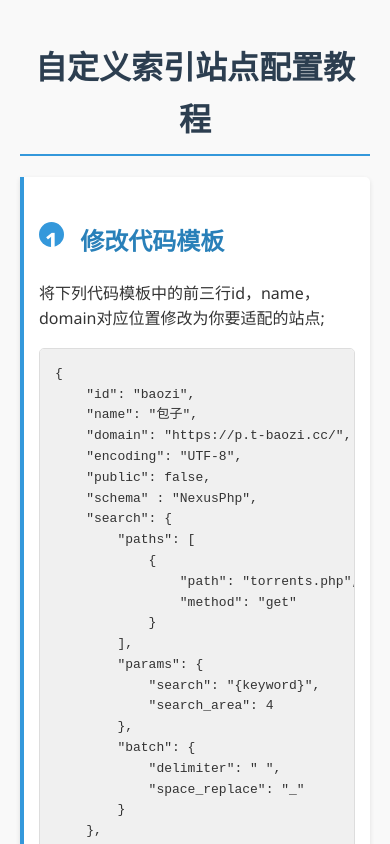
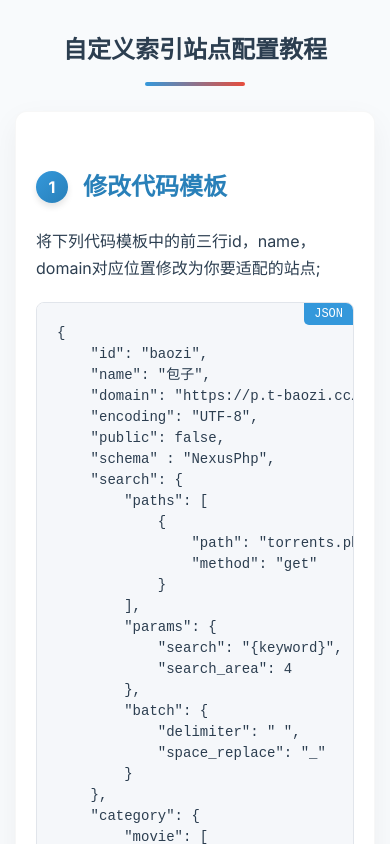
Before and after one commit to bfjy2024/mp-zpt, a plain HTML site: page index.html in a window 390 px wide. Shown: the top 844 px of the page. Drawn offline with Linux system fonts and the light colour scheme.

Commit message:
Update index.html

```diff
--- a/index.html
+++ b/index.html
@@ -5,65 +5,162 @@
     <meta name="viewport" content="width=device-width, initial-scale=1.0">
     <title>自定义索引站点配置教程</title>
     <style>
+        :root {
+            --primary-color: #3498db;
+            --secondary-color: #2980b9;
+            --accent-color: #e74c3c;
+            --light-bg: #f8fafc;
+            --dark-text: #2c3e50;
+            --light-text: #7f8c8d;
+        }
+
         body {
-            font-family: 'Segoe UI', Tahoma, Geneva, Verdana, sans-serif;
-            line-height: 1.6;
-            color: #333;
+            font-family: 'Inter', -apple-system, BlinkMacSystemFont, 'Segoe UI', Roboto, Oxygen, Ubuntu, Cantarell, sans-serif;
+            line-height: 1.7;
+            color: var(--dark-text);
             max-width: 900px;
             margin: 0 auto;
-            padding: 20px;
-            background-color: #f9f9f9;
+            padding: 0 20px 40px;
+            background-color: var(--light-bg);
         }
+
         h1 {
-            color: #2c3e50;
+            color: var(--dark-text);
             text-align: center;
-            border-bottom: 2px solid #3498db;
-            padding-bottom: 10px;
+            margin: 40px 0 30px;
+            font-weight: 700;
+            position: relative;
+            padding-bottom: 15px;
         }
+
+        h1:after {
+            content: "";
+            position: absolute;
+            bottom: 0;
+            left: 50%;
+            transform: translateX(-50%);
+            width: 100px;
+            height: 4px;
+            background: linear-gradient(90deg, var(--primary-color), var(--accent-color));
+            border-radius: 2px;
+        }
+
         h2 {
-            color: #2980b9;
-            margin-top: 30px;
+            color: var(--secondary-color);
+            margin-top: 35px;
+            font-weight: 600;
+            display: flex;
+            align-items: center;
         }
+
         .step {
             background-color: white;
-            border-left: 4px solid #3498db;
-            padding: 15px;
-            margin: 20px 0;
-            border-radius: 0 5px 5px 0;
-            box-shadow: 0 2px 5px rgba(0,0,0,0.1);
+            border-radius: 12px;
+            padding: 25px;
+            margin: 25px 0;
+            box-shadow: 0 10px 30px rgba(0,0,0,0.05);
+            border: 1px solid rgba(0,0,0,0.03);
+            transition: transform 0.2s, box-shadow 0.2s;
         }
+
+        .step:hover {
+            transform: translateY(-2px);
+            box-shadow: 0 15px 35px rgba(0,0,0,0.1);
+        }
+
         .step-number {
-            display: inline-block;
-            background-color: #3498db;
+            display: inline-flex;
+            align-items: center;
+            justify-content: center;
+            background: linear-gradient(135deg, var(--primary-color), var(--secondary-color));
             color: white;
-            width: 25px;
-            height: 25px;
+            width: 32px;
+            height: 32px;
             text-align: center;
             border-radius: 50%;
-            margin-right: 10px;
+            margin-right: 15px;
             font-weight: bold;
+            font-size: 16px;
+            box-shadow: 0 4px 6px rgba(0,0,0,0.1);
         }
+
         pre {
-            background-color: #f0f0f0;
-            padding: 15px;
-            border-radius: 5px;
+            background-color: #f5f7fa;
+            padding: 20px;
+            border-radius: 8px;
             overflow-x: auto;
-            border: 1px solid #ddd;
+            border: 1px solid #e1e5eb;
+            font-size: 14px;
+            line-height: 1.5;
+            margin: 20px 0;
+            position: relative;
         }
+
+        pre:before {
+            content: "JSON";
+            position: absolute;
+            top: 0;
+            right: 0;
+            background: var(--primary-color);
+            color: white;
+            padding: 2px 10px;
+            font-size: 12px;
+            border-radius: 0 0 0 5px;
+        }
+
         code {
-            font-family: Consolas, Monaco, 'Andale Mono', monospace;
-            background-color: #f0f0f0;
-            padding: 2px 5px;
-            border-radius: 3px;
+            font-family: 'Fira Code', 'Consolas', Monaco, 'Andale Mono', monospace;
+            background-color: rgba(52, 152, 219, 0.1);
+            padding: 3px 6px;
+            border-radius: 4px;
+            color: var(--accent-color);
+            font-size: 0.9em;
         }
-        .note {
-            background-color: #fffde7;
-            border-left: 4px solid #ffd600;
-            padding: 15px;
-            margin: 20px 0;
-            border-radius: 0 5px 5px 0;
+
+        a {
+            color: var(--primary-color);
+            text-decoration: none;
+            font-weight: 500;
+            transition: color 0.2s;
+        }
+
+        a:hover {
+            color: var(--accent-color);
+            text-decoration: underline;
+        }
+
+        .tool-link {
+            display: inline-flex;
+            align-items: center;
+            background: linear-gradient(135deg, rgba(52, 152, 219, 0.1), rgba(41, 128, 185, 0.1));
+            padding: 8px 15px;
+            border-radius: 50px;
+            margin: 10px 0;
+            font-weight: 500;
+        }
+
+        .tool-link:before {
+            content: "🔗";
+            margin-right: 8px;
+        }
+
+        @media (max-width: 768px) {
+            body {
+                padding: 0 15px 30px;
+            }
+
+            .step {
+                padding: 20px;
+            }
+
+            h1 {
+                font-size: 24px;
+                margin: 30px 0 20px;
+            }
         }
     </style>
+    <link href="https://fonts.googleapis.com/css2?family=Inter:wght@400;500;600;700&display=swap" rel="stylesheet">
+    <link href="https://fonts.googleapis.com/css2?family=Fira+Code&display=swap" rel="stylesheet">
 </head>
 <body>
     <h1>自定义索引站点配置教程</h1>
@@ -239,6 +336,7 @@
     <div class="step">
         <h2><span class="step-number">2</span> Base64编码</h2>
         <p>打开 base64 编码器将上述代码编码为 base64 代码</p>
+        <a href="https://base64.us/" class="tool-link" target="_blank">base64编码解码器</a>
     </div>
 
     <div class="step">
```
